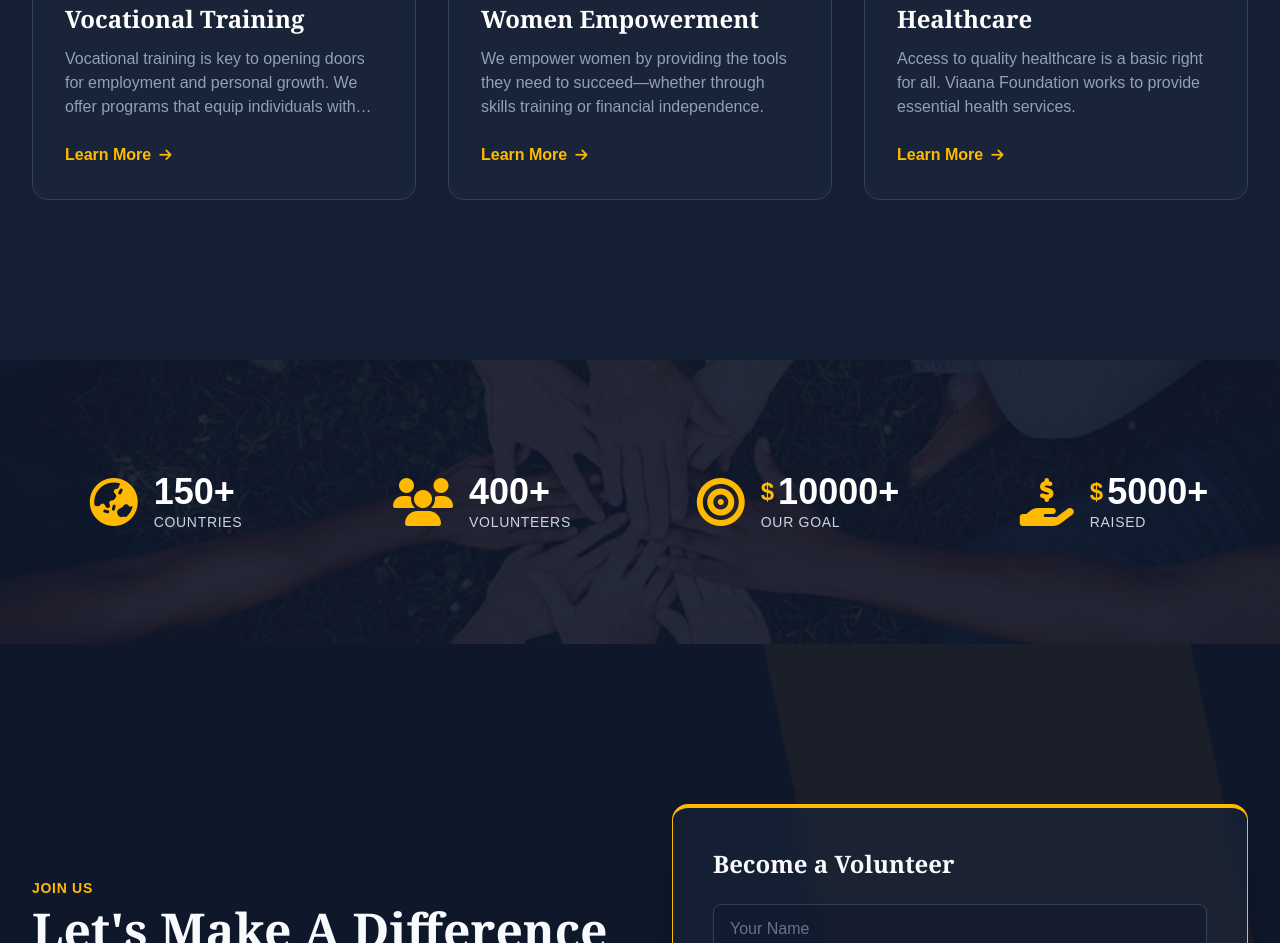
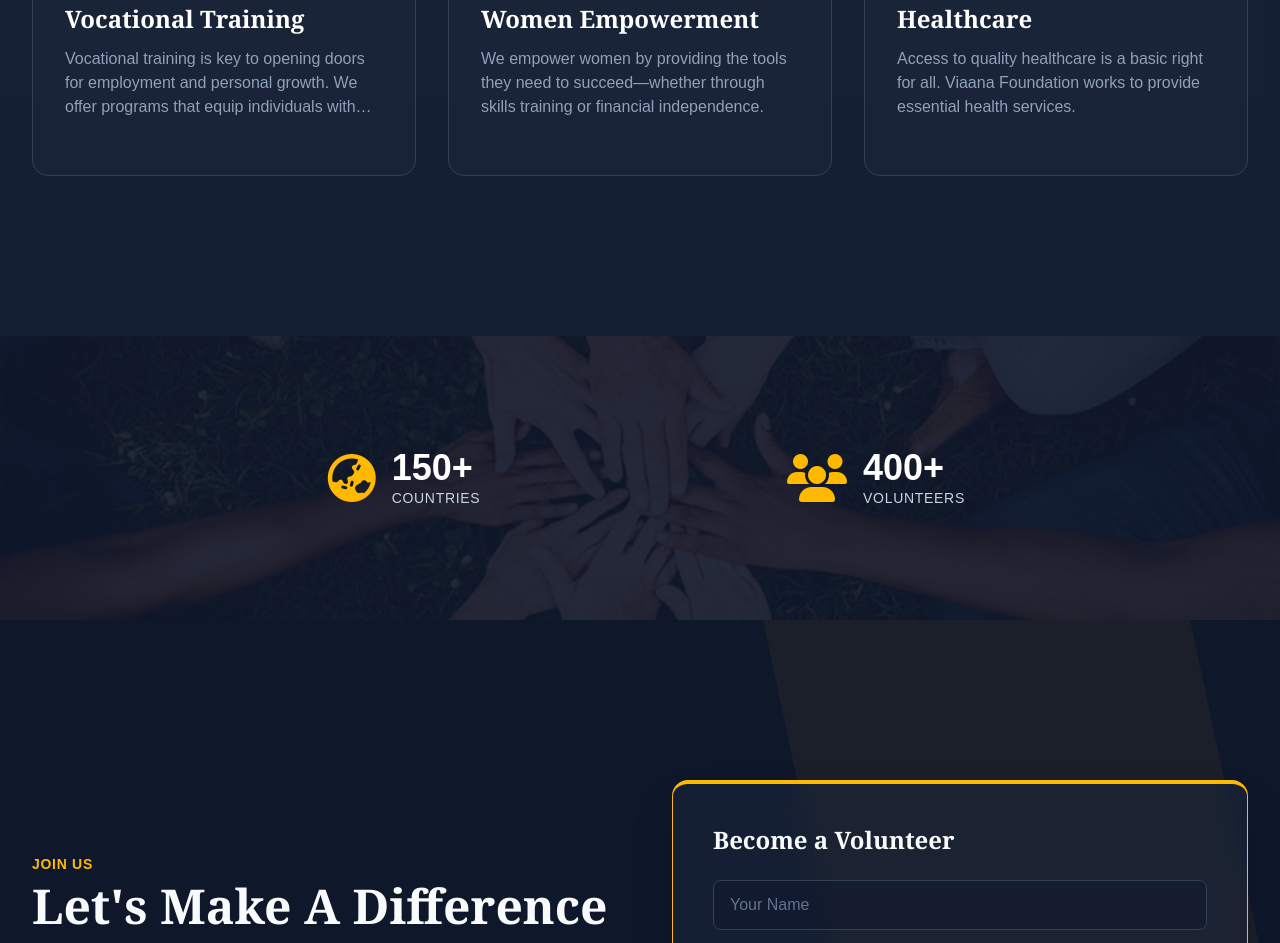
Before and after one commit to smitpatel-29/viaana, a website built with Vite: page index.html in a window 1280 px wide. Shown: the part 2186-3129 px from the top of the page. Built offline with nearby package versions, Linux system fonts and the light colour scheme; a web font is replaced by a local one.

Commit message:
add code new

```diff
--- a/index.html
+++ b/index.html
@@ -8,7 +8,9 @@
     <title>Viaana Foundation - Empowering Futures</title>
     <link rel="stylesheet" href="https://cdnjs.cloudflare.com/ajax/libs/font-awesome/6.4.0/css/all.min.css">
     <script type="module" src="/src/js/main.js"></script>
-<link href="https://fonts.googleapis.com/css2?family=Outfit:wght@300;400;500;600;700&family=Playfair+Display:ital,wght@0,400;0,700;1,400&display=swap" rel="stylesheet">
+    <link
+        href="https://fonts.googleapis.com/css2?family=Outfit:wght@300;400;500;600;700&family=Playfair+Display:ital,wght@0,400;0,700;1,400&display=swap"
+        rel="stylesheet">
 </head>
 
 <body class="bg-slate-900 text-slate-50 overflow-x-hidden">
@@ -213,10 +215,7 @@
                             Vocational training is key to opening doors for employment and personal growth. We offer
                             programs that equip individuals with skills.
                         </p>
-                        <a href="#"
-                            class="inline-flex items-center text-amber-400 font-bold hover:gap-2 transition-all">
-                            Learn More <i class="fas fa-arrow-right ml-2 text-sm"></i>
-                        </a>
+
                     </div>
                 </div>
 
@@ -235,10 +234,7 @@
                             We empower women by providing the tools they need to succeed—whether through skills training
                             or financial independence.
                         </p>
-                        <a href="#"
-                            class="inline-flex items-center text-amber-400 font-bold hover:gap-2 transition-all">
-                            Learn More <i class="fas fa-arrow-right ml-2 text-sm"></i>
-                        </a>
+
                     </div>
                 </div>
 
@@ -257,10 +253,7 @@
                             Access to quality healthcare is a basic right for all. Viaana Foundation works to provide
                             essential health services.
                         </p>
-                        <a href="#"
-                            class="inline-flex items-center text-amber-400 font-bold hover:gap-2 transition-all">
-                            Learn More <i class="fas fa-arrow-right ml-2 text-sm"></i>
-                        </a>
+
                     </div>
                 </div>
             </div>
@@ -271,7 +264,7 @@
     <section class="relative py-24 bg-fixed bg-cover bg-center" style="background-image: url('img/together.jpg');">
         <div class="absolute inset-0 bg-slate-900/90"></div>
         <div class="container mx-auto px-6 relative z-10">
-            <div class="grid grid-cols-1 md:grid-cols-2 lg:grid-cols-4 gap-8">
+            <div class="grid grid-cols-1 md:grid-cols-2 gap-12 max-w-4xl mx-auto">
                 <!-- Stat 1 -->
                 <div
                     class="stat-item flex items-center justify-center gap-4 p-4 hover:bg-white/5 rounded-lg transition-colors">
@@ -288,30 +281,6 @@
                     <div class="text-left">
                         <div class="text-4xl font-bold text-white counter" data-target="400">0</div>
                         <p class="text-slate-300 font-medium uppercase tracking-wider text-sm">Volunteers</p>
-                    </div>
-                </div>
-                <!-- Stat 3 -->
-                <div
-                    class="stat-item flex items-center justify-center gap-4 p-4 hover:bg-white/5 rounded-lg transition-colors">
-                    <i class="fas fa-bullseye text-5xl text-amber-400"></i>
-                    <div class="text-left">
-                        <div class="flex items-center">
-                            <span class="text-2xl font-bold text-amber-400 mr-1">$</span>
-                            <div class="text-4xl font-bold text-white counter" data-target="10000">0</div>
-                        </div>
-                        <p class="text-slate-300 font-medium uppercase tracking-wider text-sm">Our Goal</p>
-                    </div>
-                </div>
-                <!-- Stat 4 -->
-                <div
-                    class="stat-item flex items-center justify-center gap-4 p-4 hover:bg-white/5 rounded-lg transition-colors">
-                    <i class="fas fa-hand-holding-usd text-5xl text-amber-400"></i>
-                    <div class="text-left">
-                        <div class="flex items-center">
-                            <span class="text-2xl font-bold text-amber-400 mr-1">$</span>
-                            <div class="text-4xl font-bold text-white counter" data-target="5000">0</div>
-                        </div>
-                        <p class="text-slate-300 font-medium uppercase tracking-wider text-sm">Raised</p>
                     </div>
                 </div>
             </div>
```
Also changed, not shown: public/img/founder.png, 2 other files.
